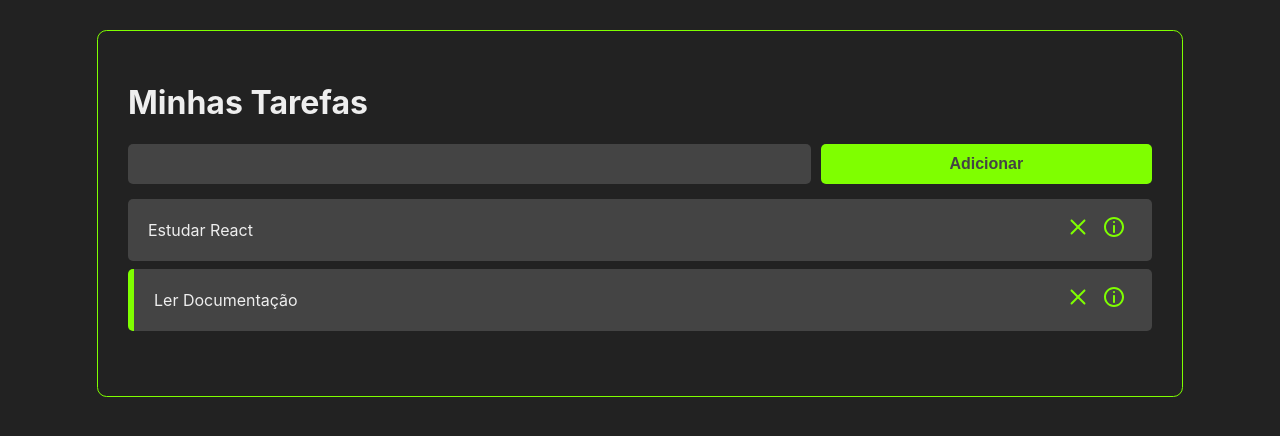
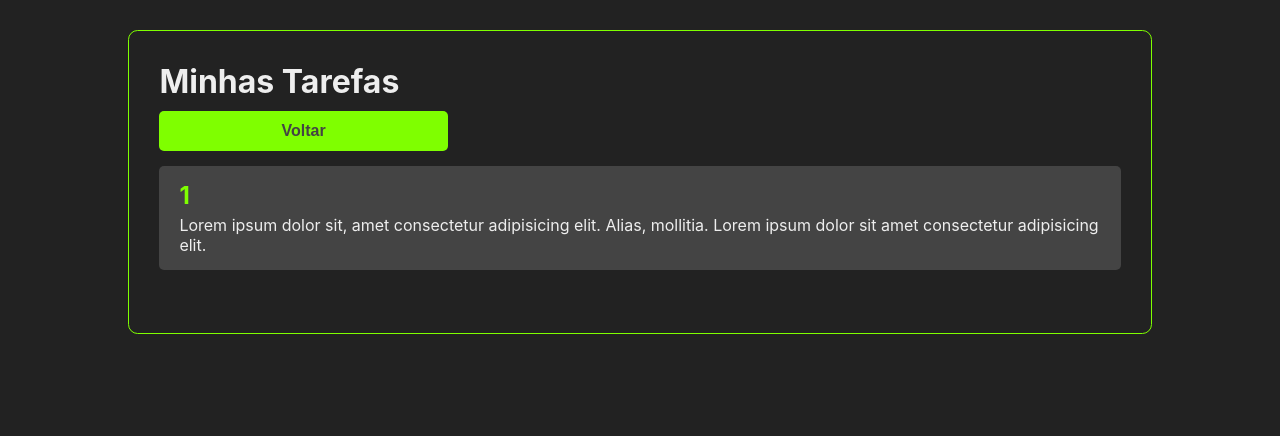
Before and after one commit to TalitaVial/curso-react, a React (Create React App) app: page /1 in a window 1280 px wide. Shown: the top 436 px of the page. Built offline with nearby package versions, Linux system fonts and the light colour scheme.

Commit message:
curso react finalizada as funcionalidades

```diff
--- a/src/App.jsx
+++ b/src/App.jsx
@@ -1,10 +1,11 @@
 import React, { useState } from 'react';
 import {v4 as uuidv4} from 'uuid';
-import {BrowserRouter as Router} from 'react-router-dom';
+import {BrowserRouter as Router, Route} from 'react-router-dom';
 
 import Tasks from './components/Tasks';
 import AddTask from './components/AddTask';
 import Header from './components/Header';
+import TasksDetails from './components/TasksDetails';
 
 import './App.css';
 
@@ -54,8 +55,13 @@ const App = () => {
     <Router>
       <div className="container">
         <Header />
-        <AddTask handleTaskAddition={handleTaskAddition}/>
-        <Tasks tasks={tasks} handleTaskClick={handleTaskClick} handleTaskDeletion={handleTaskDeletion}/>
+        <Route path="/" exact render={() => (
+          <>
+          <AddTask handleTaskAddition={handleTaskAddition}/>
+          <Tasks tasks={tasks} handleTaskClick={handleTaskClick} handleTaskDeletion={handleTaskDeletion}/>
+          </>
+        )}/>
+        <Route path="/:taskTitle" exact component={TasksDetails}/>
       </div>
     </Router>
   )
--- a/src/components/Button.css
+++ b/src/components/Button.css
@@ -9,4 +9,10 @@
   font-weight: bold;
   cursor: pointer;
   border: none;
+  transition: all .3s ease;
 }
+
+.add-button:hover{
+  background-color: #444;
+  color: chartreuse;
+}
--- a/src/components/Task.css
+++ b/src/components/Task.css
@@ -21,4 +21,5 @@
   border: none;
   font-size: 24px;
   color: chartreuse;
+  margin: 0 5px;
 }
--- a/src/components/Task.jsx
+++ b/src/components/Task.jsx
@@ -1,8 +1,16 @@
 import React from 'react';
 import {CgClose, CgInfo} from 'react-icons/cg';
+import {useHistory} from 'react-router-dom';
+
 import "./Task.css";
 
 const Task = ({ task, handleTaskClick, handleTaskDeletion }) => {
+  const history = useHistory();
+
+  const handleTaskDetailsClick = () => {
+    history.push(`/${task.title}`);
+  };
+
   return (
     <div className="task-container" style={task.completed ? {borderLeft: '6px solid chartreuse'} : {}}>
       <div className="task-title" onClick={() => handleTaskClick(task.id)}>
@@ -10,7 +18,7 @@ const Task = ({ task, handleTaskClick, handleTaskDeletion }) => {
       </div>
       <div className="buttons-container">
         <button className="remove-task-button" onClick={() => handleTaskDeletion(task.id)}><CgClose /></button>
-        <button className="see-task-details-button"><CgInfo /></button>
+        <button className="see-task-details-button" onClick={handleTaskDetailsClick} ><CgInfo /></button>
       </div>
     </div>
   )
--- /dev/null
+++ b/src/components/TaskDetails.css
@@ -0,0 +1,20 @@
+.task-details-container{
+  background-color: #444;
+  margin: 15px 0;
+  padding: 15px 20px;
+  display: flex;
+  flex-direction: column;
+  color: #eee;
+  border-radius: 5px;
+}
+
+.task-details-container h2{
+  margin-bottom: 5px;
+  color: chartreuse;
+}
+
+.back-button-container{
+  width: 30%;
+  margin-top: 10px;
+
+}
--- /dev/null
+++ b/src/components/TasksDetails.jsx
@@ -0,0 +1,30 @@
+import React from 'react';
+import { useParams, useHistory} from 'react-router-dom';
+
+import Button from './Button';
+import './TaskDetails.css'
+
+const TasksDetails = () => {
+  const history = useHistory();
+
+  const handleBackButtonClick = () => {
+    history.goBack();
+ }
+
+
+  const params = useParams();
+
+  return (
+    <>
+      <div className="back-button-container">
+        <Button onClick={handleBackButtonClick}>Voltar</Button>
+      </div>
+      <div className="task-details-container">
+        <h2>{params.taskTitle}</h2>
+        <p>Lorem ipsum dolor sit, amet consectetur adipisicing elit. Alias, mollitia. Lorem ipsum dolor sit amet consectetur adipisicing elit.</p>
+      </div>
+    </>
+   );
+};
+
+export default TasksDetails;
--- a/src/index.css
+++ b/src/index.css
@@ -1,3 +1,9 @@
+*{
+  margin: 0;
+  padding: 0;
+  box-sizing: border-box;
+}
+
 body {
   margin: 0;
   font-family: -apple-system, BlinkMacSystemFont, 'Segoe UI', 'Roboto', 'Oxygen',
```
